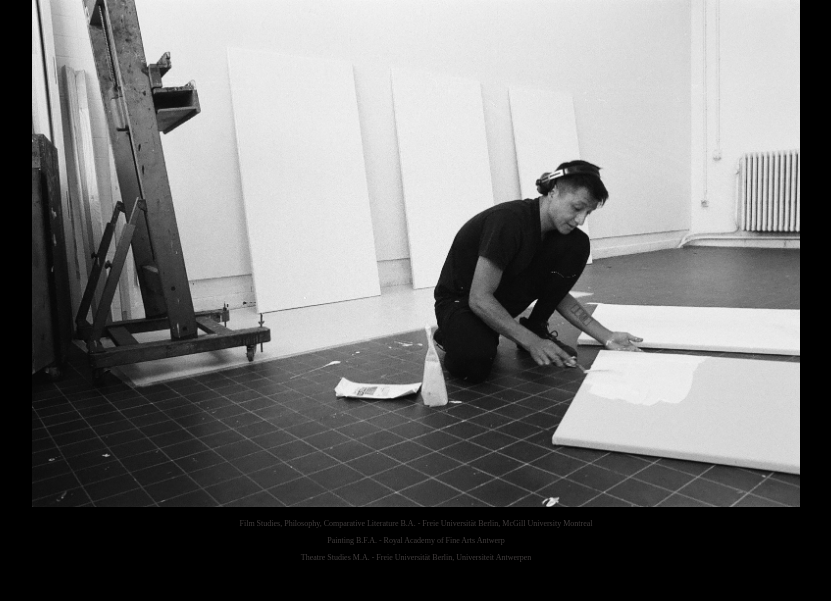
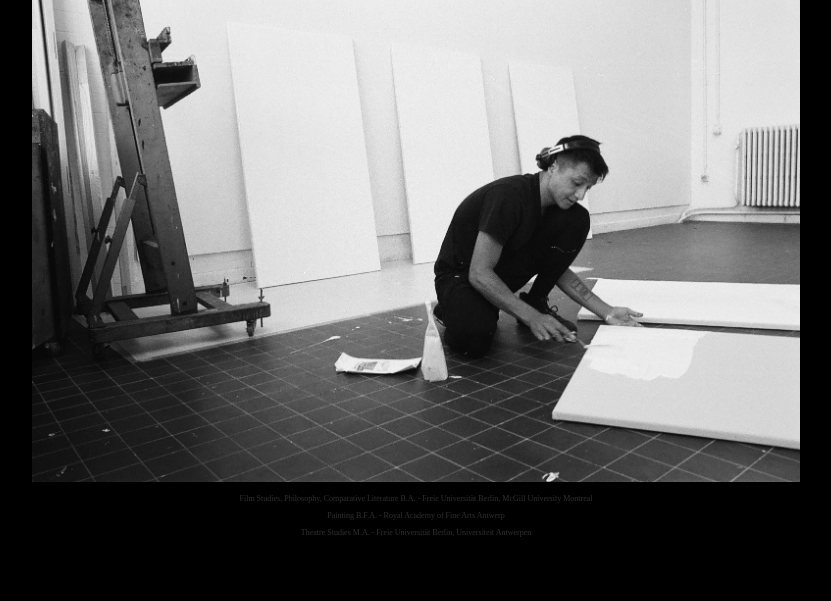
Before and after one commit to lundizius/website, a plain HTML site: page index.html in a window 1280 px wide. Shown: the part 103-704 px from the top of the page, without its empty margins (224-1055 px from the left). Drawn offline with Linux system fonts and the light colour scheme.

Commit message:
Update index.html

```diff
--- a/index.html
+++ b/index.html
@@ -13,7 +13,7 @@ body {
     flex-direction: column;
     align-items: center;
     min-height: 100vh;
-    padding-top: 50px;
+    padding-top: 25px;
     text-align: center;
     margin: 0;
 font-family: Didot, "Times New Roman", serif;
@@ -41,9 +41,9 @@ color: #961111;
     <p>Lukas Suryadi Ishar</p>
     <!-- Bild einfügen -->
     <img src="000016460031.jpg" alt="Photo: Toni de Roeck">
-    <p style="color: #413D3D; font-size: 0.5rem;"></p>
-    <p style="color: #413D3D; font-size: 0.5rem;">Film Studies, Philosophy, Comparative Literature B.A. - Freie Universität Berlin, McGill University Montreal</p>
-    <p style="color: #413D3D; font-size: 0.5rem;">Painting B.F.A. - Royal Academy of Fine Arts Antwerp</p>
-    <p style="color: #413D3D; font-size: 0.5rem;">Theatre Studies M.A. - Freie Universität Berlin, Universiteit Antwerpen</p>
+    <p style="color: #303030; font-size: 0.5rem;"></p>
+    <p style="color: #303030; font-size: 0.5rem;">Film Studies, Philosophy, Comparative Literature B.A. - Freie Universität Berlin, McGill University Montreal</p>
+    <p style="color: #303030; font-size: 0.5rem;">Painting B.F.A. - Royal Academy of Fine Arts Antwerp</p>
+    <p style="color: #303030; font-size: 0.5rem;">Theatre Studies M.A. - Freie Universität Berlin, Universiteit Antwerpen</p>
 </body>
 </html>
```
